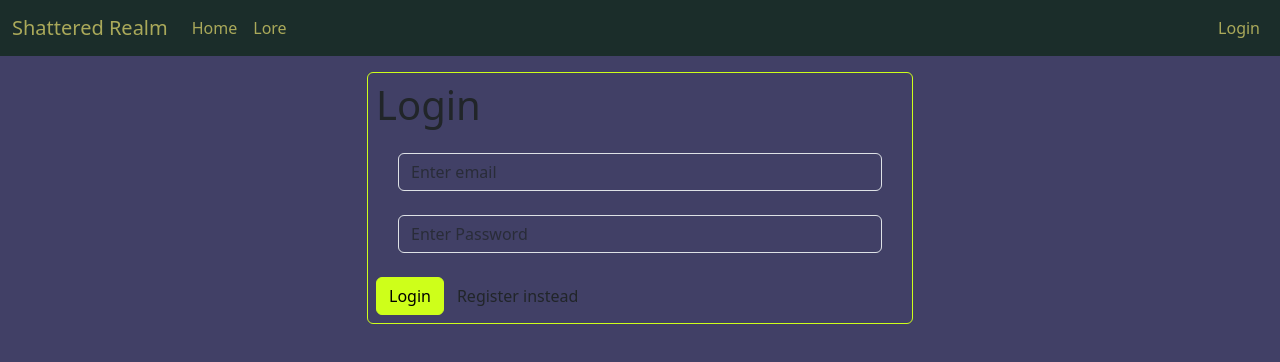
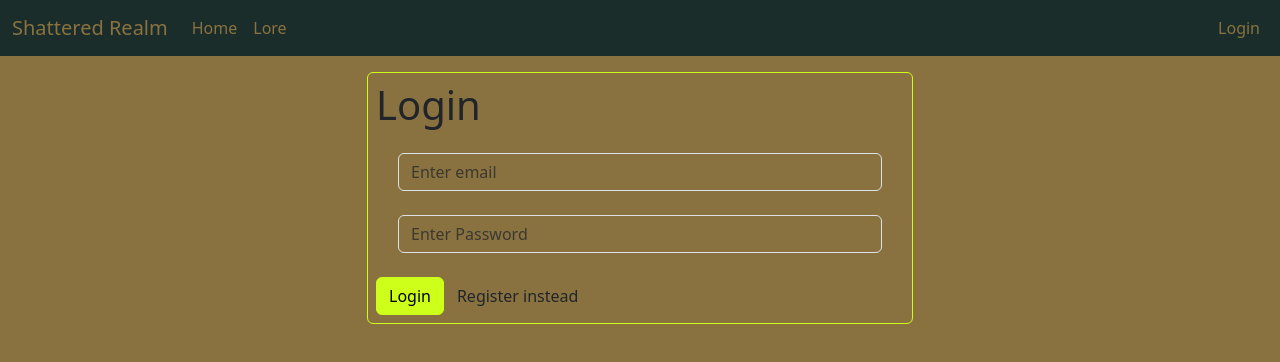
Before and after one commit to UjFerenc/sr-react-frontend, a React (Create React App) app: page /login in a window 1280 px wide. Shown: the top 362 px of the page. Built offline with nearby package versions, Linux system fonts and the light colour scheme.

Commit message:
Logout added

```diff
--- a/src/App.js
+++ b/src/App.js
@@ -5,6 +5,7 @@ import Layout from './Pages/Layout';
 import { createContext, useState } from 'react';
 import Login from './Pages/Login/Login';
 import Register from './Pages/Register/Register';
+import Lore from './Pages/Lore/Lore';
 
 export const LoginContext = createContext(false);
 
@@ -17,6 +18,7 @@ function App() {
               <Route index element={<Home />} />
               <Route path='login'element={<Login />}/>
               <Route path='register'element={<Register />}/>
+              <Route path='lore' element={<Lore />}/>
           </Route>
       </Routes>
     </BrowserRouter>
--- a/src/App.scss
+++ b/src/App.scss
@@ -1,7 +1,8 @@
 $primary: #ceff1a;
 $dark: #1b2d2a;
-$light: #aaa95a;
+$light: #897240;
 
-$body-bg: #414066;
+$body-bg: #897240;
+//#414066;
 
 @import "../node_modules/bootstrap/scss/bootstrap";
--- /dev/null
+++ b/src/Pages/Lore/Lore.jsx
@@ -0,0 +1,7 @@
+function Lore() {
+    return (
+        <div></div>
+    );
+}
+
+export default Lore
--- a/src/components/Navbar/Navbar.jsx
+++ b/src/components/Navbar/Navbar.jsx
@@ -1,12 +1,12 @@
-import React, { useContext, useState } from 'react'
+import React from 'react'
 import './Navbar.scss';
-import { Link } from 'react-router-dom';
-import { LoginContext } from '../../App';
-import { signal } from '@preact/signals-core';
+import { Link, useNavigate } from 'react-router-dom';
 
-import { loggedIn } from '../../services/user-service';
+import { loggedIn, logout } from '../../services/user-service';
 
 const Navbar = () => {
+    const navigation = useNavigate()
+
     return (
         <nav className="navbar navbar-dark navbar-expand-lg bg-dark">
 
@@ -21,19 +21,30 @@ const Navbar = () => {
                     <Link className="nav-link" to="/">Home</Link>
                 </li>
                 <li className="nav-item">
-                    <Link className="nav-link" to="/#">Lore</Link>
+                    <Link className="nav-link" to="/lore">Lore</Link>
                 </li>
             </ul>
             <ul className="navbar-nav ms-auto mb-2 mb-lg-0">
-                <li className="nav-item" >
-                    <Link  className="nav-link" to={loggedIn.value !== null? "profile": "login"}>{ loggedIn.value !== null? "Profile": "Login" }</Link>
-                </li>
+                <div className="dropdown">
+                    <li className="nav-item" id="profile">
+                        <Link  className="nav-link" to={loggedIn.value !== null? "profile": "login"}>{ loggedIn.value !== null? "Profile": "Login" }</Link>
+                    </li>
+                    {
+                        loggedIn.value && <ul class="dropdown-menu">
+                            <li><button className="dropdown-item"onClick={OnLogoutClick} href="#">Logout</button></li>
+                        </ul>
+                    }
+                </div>
             </ul>
             </div>
         </div>
         </nav>
+  )
 
-  )
+  function OnLogoutClick() {
+    logout()
+    navigation('/#')
+  }
 }
 
 export default Navbar
--- a/src/components/Navbar/Navbar.scss
+++ b/src/components/Navbar/Navbar.scss
@@ -3,3 +3,11 @@
 .nav-link, .navbar-brand, .navbar-toggler {
     color: $light;
 }
+
+.dropdown:hover .dropdown-menu {
+    display: block;
+}
+
+.dropdown {
+  direction:rtl;
+}
--- a/src/services/user-service.jsx
+++ b/src/services/user-service.jsx
@@ -33,4 +33,9 @@ function register(email, password) {
     })
 }
 
-export { login, register, user as loggedIn }
+function logout() {
+    localStorage.removeItem('user')
+    user.value = null;
+}
+
+export { login, register, logout, user as loggedIn }
```
